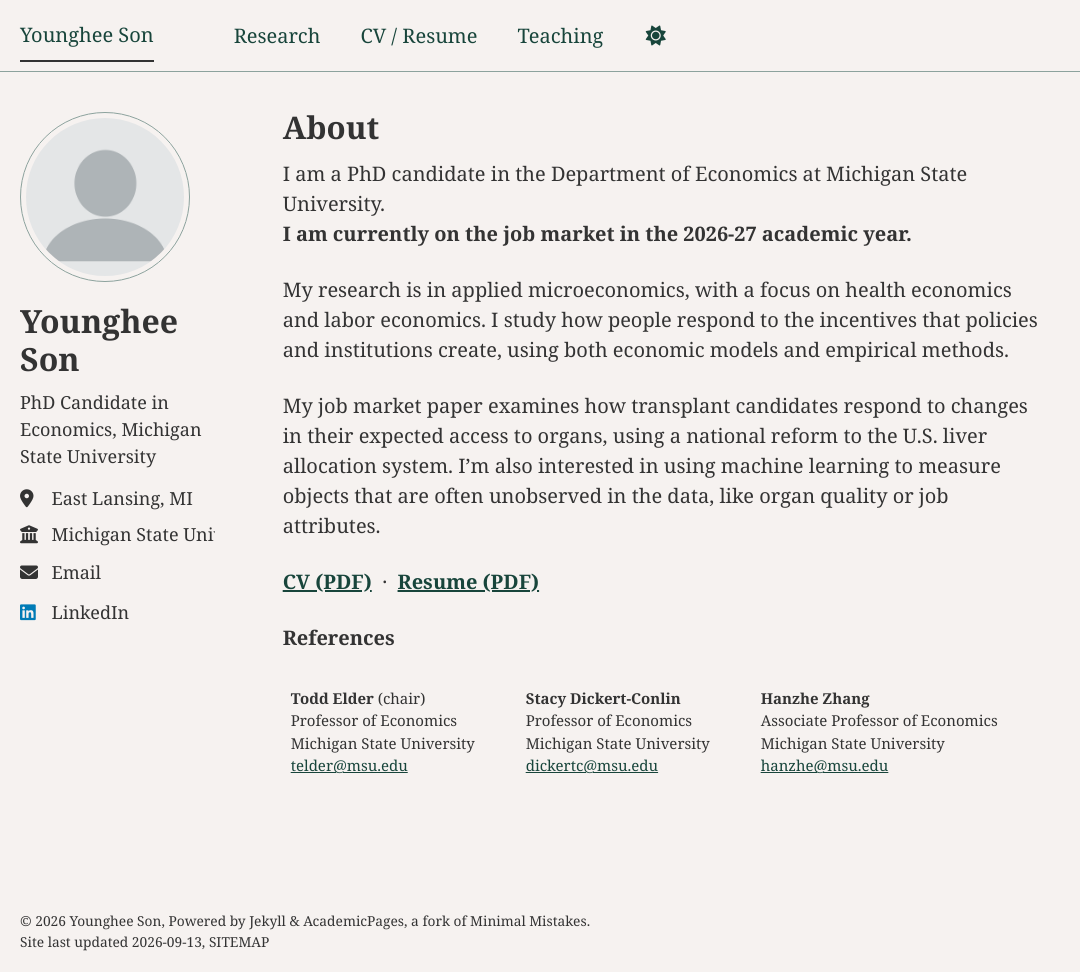
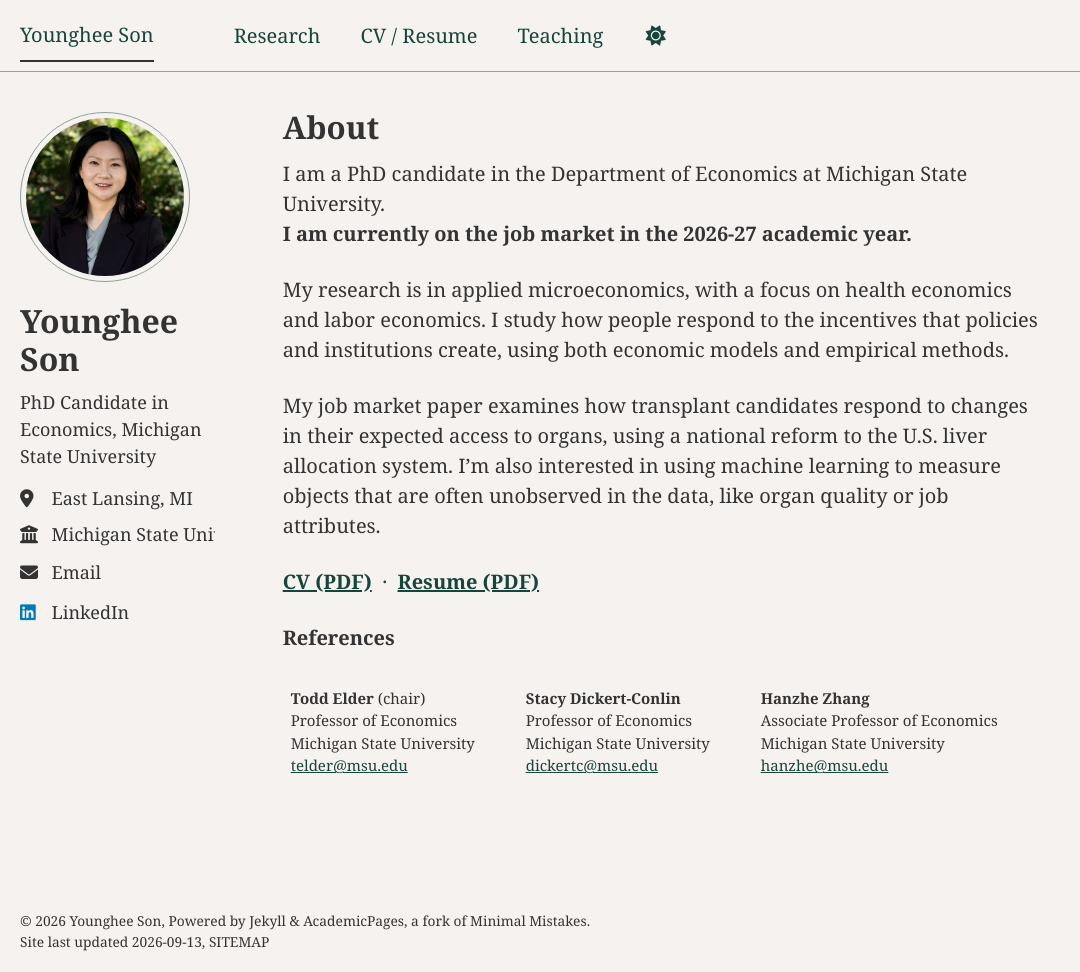
Before and after one commit to younghee-son/younghee-son.github.io, a Jekyll site: the page built from _pages/about.md, in a window 1280 px wide and 972 px high. Shown: the whole window, without its empty margins (0-1080 px from the left). Built offline with Jekyll 4.4.1, drawn with Linux system fonts in a browser that asks for light colours; some web fonts are replaced; a style sheet for code colours, icons or effects is not loaded.

Commit message:
Update author avatar image in config file

```diff
--- a/_config.yml
+++ b/_config.yml
@@ -23,7 +23,7 @@ repository               : "younghee-son/younghee-son.github.io"
 #               Additional customization can be done by editing /_includes/author-profile.html
 author:
   # Biographic information
-  avatar           : "profile.png"
+  avatar           : "bio-photo.jpeg"
   name             : "Younghee Son"
   pronouns         : # example: "she/her"
   bio              : "PhD Candidate in Economics, Michigan State University"
```
